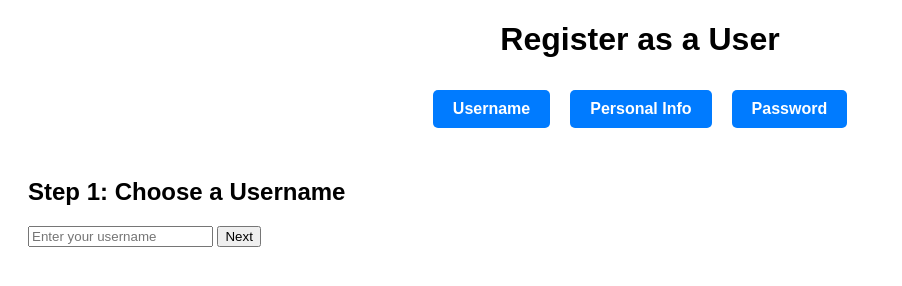
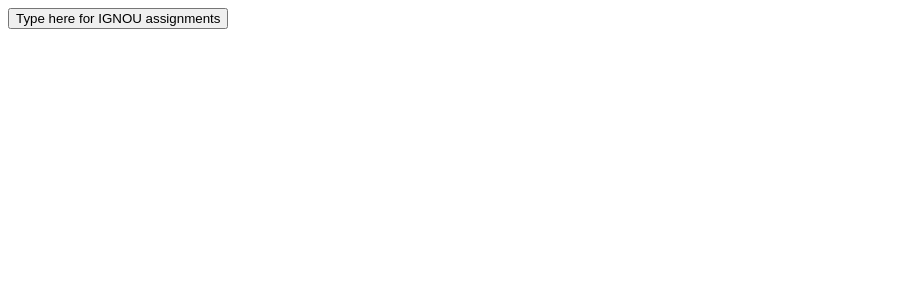
Before and after one commit to IGNOU-FOR-DEFENCE/ignou-for-defence, a plain HTML site: page index.html in a window 1280 px wide. Shown: the whole page, without its empty margins (0-902 px from the left). Drawn offline with Linux system fonts and the light colour scheme.

Commit message:
Update index.html

```diff
--- a/index.html
+++ b/index.html
@@ -3,75 +3,52 @@
 <head>
     <title>User Registration</title>
     <style>
-        body {
-            font-family: Arial, sans-serif;
-            text-align: center;
-        }
-        .tabs {
-            display: flex;
-            justify-content: center;
-        }
-        .tab {
-            background-color: #007BFF;
-            color: white;
-            padding: 10px 20px;
-            border-radius: 5px;
-            text-decoration: none;
-            font-weight: bold;
-            cursor: pointer;
-            margin: 10px;
-        }
-        .form {
-            display: none;
-            text-align: left;
-            padding: 20px;
-        }
-        .form.active {
-            display: block;
-        }
+        /* Your CSS styling for tabs here */
     </style>
 </head>
 <body>
-    <h1>Register as a User</h1>
-    <div class="tabs">
-        <a href="#" class="tab" onclick="openTab(event, 'usernameTab')">Username</a>
-        <a href="#" class="tab" onclick="openTab(event, 'personalInfoTab')">Personal Info</a>
-        <a href="#" class="tab" onclick="openTab(event, 'passwordTab')">Password</a>
+    <!-- Existing registration form and code -->
+
+    <!-- Add a tab for successful registration -->
+    <button id="successfulRegistrationTab" onclick="displayCourseTabs()">Type here for IGNOU assignments</button>
+
+    <div id="courseTabs" style="display: none;">
+        <button onclick="showBAAssignments()">BA Assignments</button>
+        <button onclick="showMAAssignments()">MA Assignments</button>
     </div>
-    <div id="usernameTab" class="form active">
-        <h2>Step 1: Choose a Username</h2>
-        <input type="text" placeholder="Enter your username">
-        <button onclick="openTab(event, 'personalInfoTab')">Next</button>
+
+    <div id="baAssignments" style="display: none;">
+        <!-- Content for BA Assignments -->
     </div>
-    <div id="personalInfoTab" class="form">
-        <h2>Step 2: Personal Information</h2>
-        <input type="text" placeholder="Enter your personal number (6 characters)">
-        <button onclick="openTab(event, 'passwordTab')">Next</button>
-    </div>
-    <div id="passwordTab" class="form">
-        <h2>Step 3: Create a Password</h2>
-        <input type="password" placeholder="Create a password">
-        <button onclick="saveUser()">Save</button>
+
+    <div id="maAssignments" style="display: none;">
+        <!-- Content for MA Assignments -->
     </div>
 
     <script>
-        function openTab(evt, tabName) {
-            var i, form, tab;
-            form = document.getElementsByClassName("form");
-            for (i = 0; i < form.length; i++) {
-                form[i].style.display = "none";
-            }
-            tab = document.getElementsByClassName("tab");
-            for (i = 0; i < tab.length; i++) {
-                tab[i].classList.remove("active");
-            }
-            document.getElementById(tabName).style.display = "block";
-            evt.currentTarget.classList.add("active");
+        function displayCourseTabs() {
+            var courseTabs = document.getElementById("courseTabs");
+            courseTabs.style.display = "block";
         }
 
-        function saveUser() {
-            // Add your code to save user data here
-            alert("User registration complete!");
+        function showBAAssignments() {
+            // Fetch and display BA assignment content here
+            var baAssignments = document.getElementById("baAssignments");
+            baAssignments.style.display = "block";
+
+            // Hide other course content if visible
+            var maAssignments = document.getElementById("maAssignments");
+            maAssignments.style.display = "none";
+        }
+
+        function showMAAssignments() {
+            // Fetch and display MA assignment content here
+            var maAssignments = document.getElementById("maAssignments");
+            maAssignments.style display = "block";
+
+            // Hide other course content if visible
+            var baAssignments = document.getElementById("baAssignments");
+            baAssignments.style.display = "none";
         }
     </script>
 </body>
```
